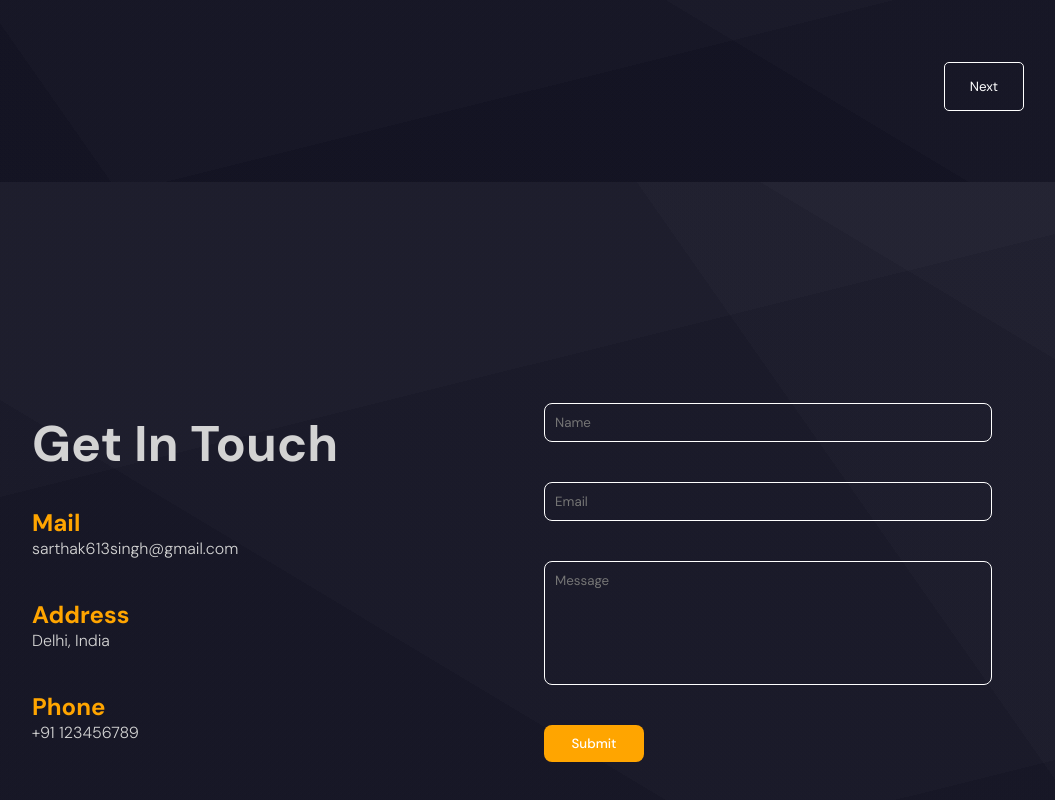
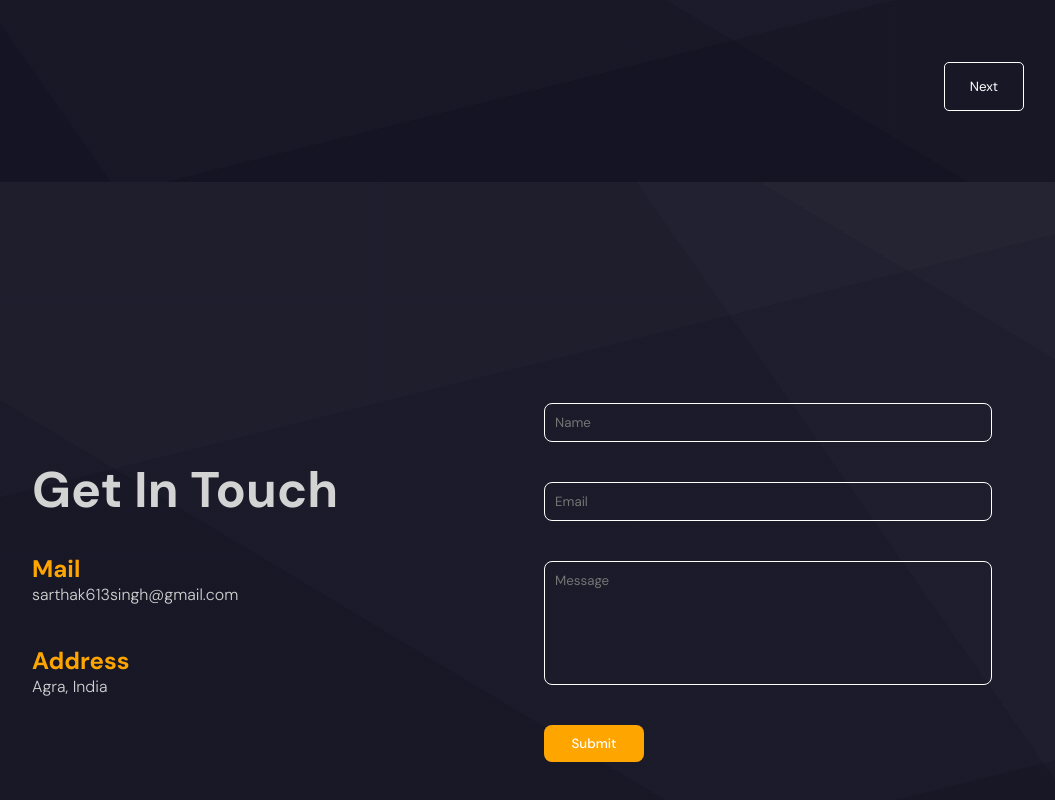
Before and after one commit to redhunt777/Portfolio, a React (Vite) app: page / in a window 1280 px wide. Shown: the part 4781-5581 px from the top of the page, without its empty margins (128-1183 px from the left). Built offline with nearby package versions, Linux system fonts and the light colour scheme.

Commit message:
Refactor contact component to update address in Contact page

```diff
--- a/src/components/contact/contact.jsx
+++ b/src/components/contact/contact.jsx
@@ -68,12 +68,12 @@ function Contact() {
         </motion.div>
         <motion.div className="item" variants={varients}>
           <h2>Address</h2>
-          <span>Delhi, India</span>
+          <span>Agra, India</span>
         </motion.div>
-        <motion.div className="item" variants={varients}>
+        {/* <motion.div className="item" variants={varients}>
           <h2>Phone</h2>
           <span>+91 123456789</span>
-        </motion.div>
+        </motion.div> */}
       </motion.div>
       <div className="formContainer">
         {success === false && (
```
